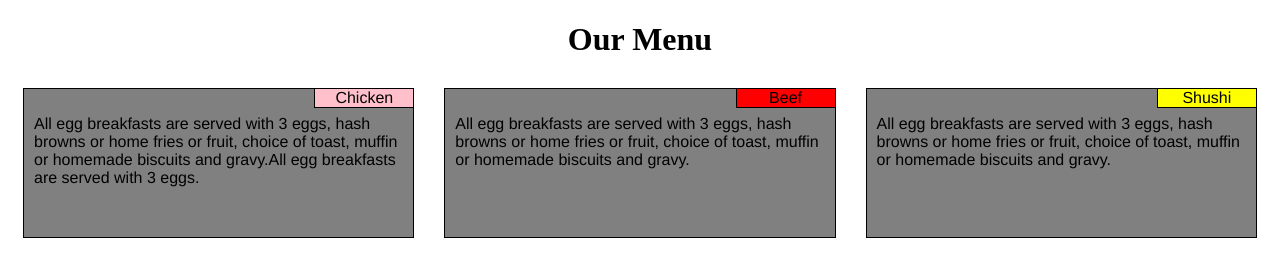
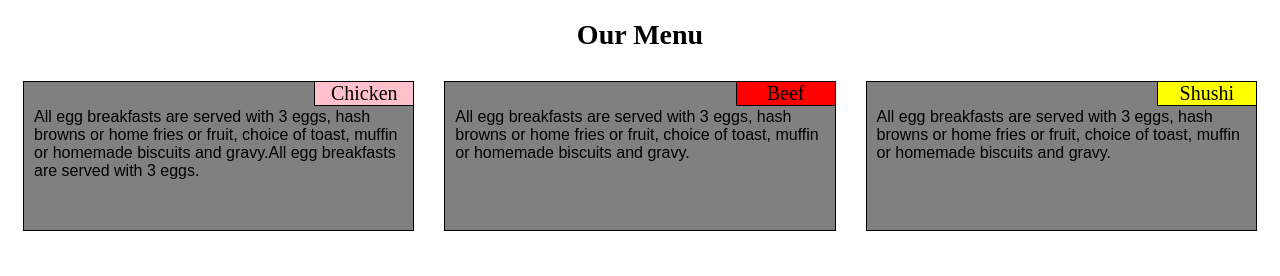
Before and after one commit to ydu-us/Coursera, a plain HTML site: page module2-solution/module2-solution.html in a window 1280 px wide. Drawn offline with Linux system fonts and the light colour scheme.

Commit message:
Add font setting

```diff
--- a/module2-solution/module2-solution.css
+++ b/module2-solution/module2-solution.css
@@ -5,12 +5,16 @@
 h1 {
   margin-bottom: 15px;
   text-align: center;
+  font-size: 1.75em;
 }
 
 p {
   clear:right;
   padding: 10px;
+  font-family: Arial, Helvetica;
 }
+
+
 section {
   width: 100px;
   border:1px solid black;
@@ -20,6 +24,7 @@ section {
   right: 2px;
   text-align: center;
   background-color: red;
+  font-size: 1.25em;
   }
 
 #s1 {
@@ -36,7 +41,6 @@ section {
   background-color: gray;
   height: 150px;
   margin:15px;
-  font-family: Helvetica;
   position: relative;
 }
 
```
